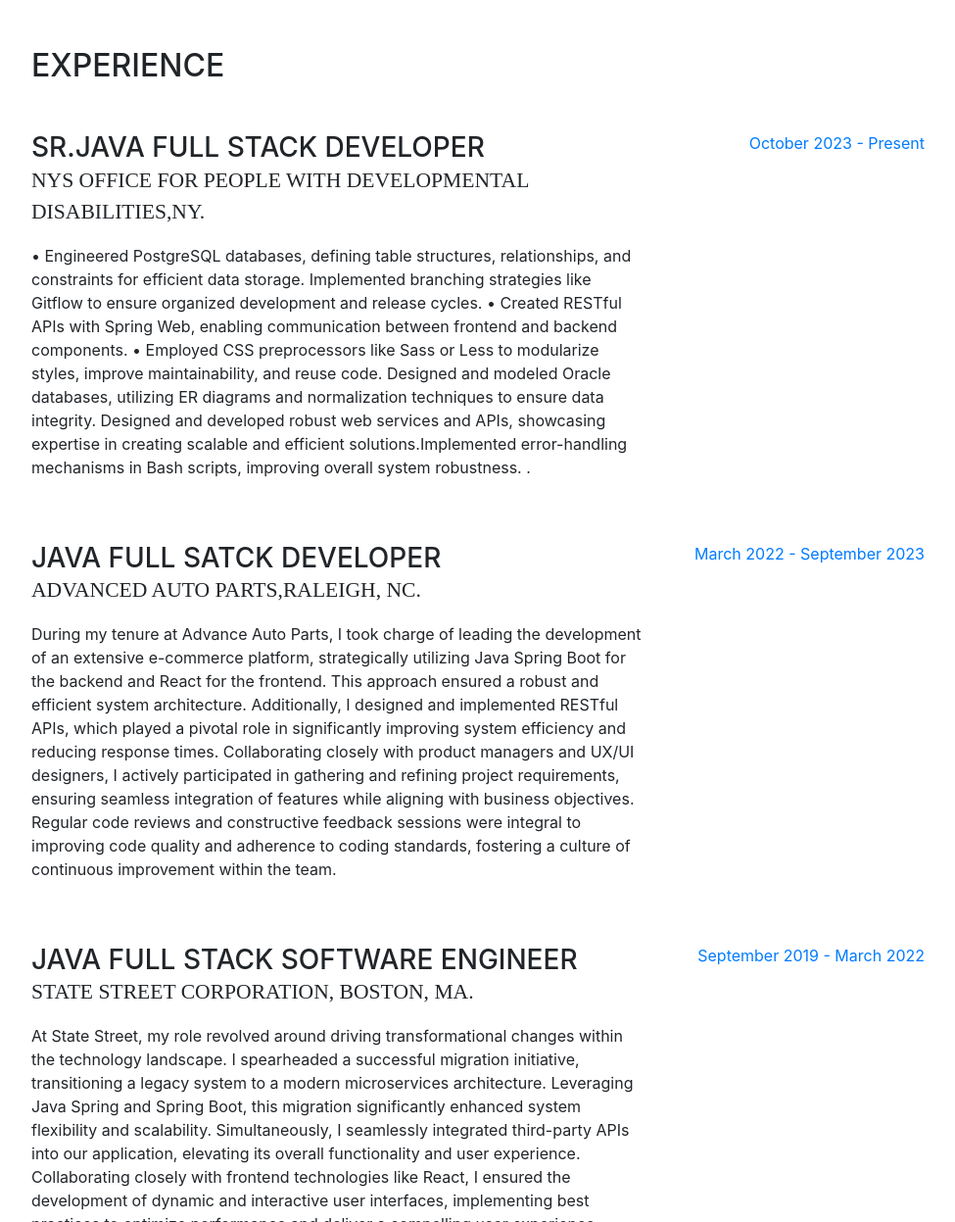
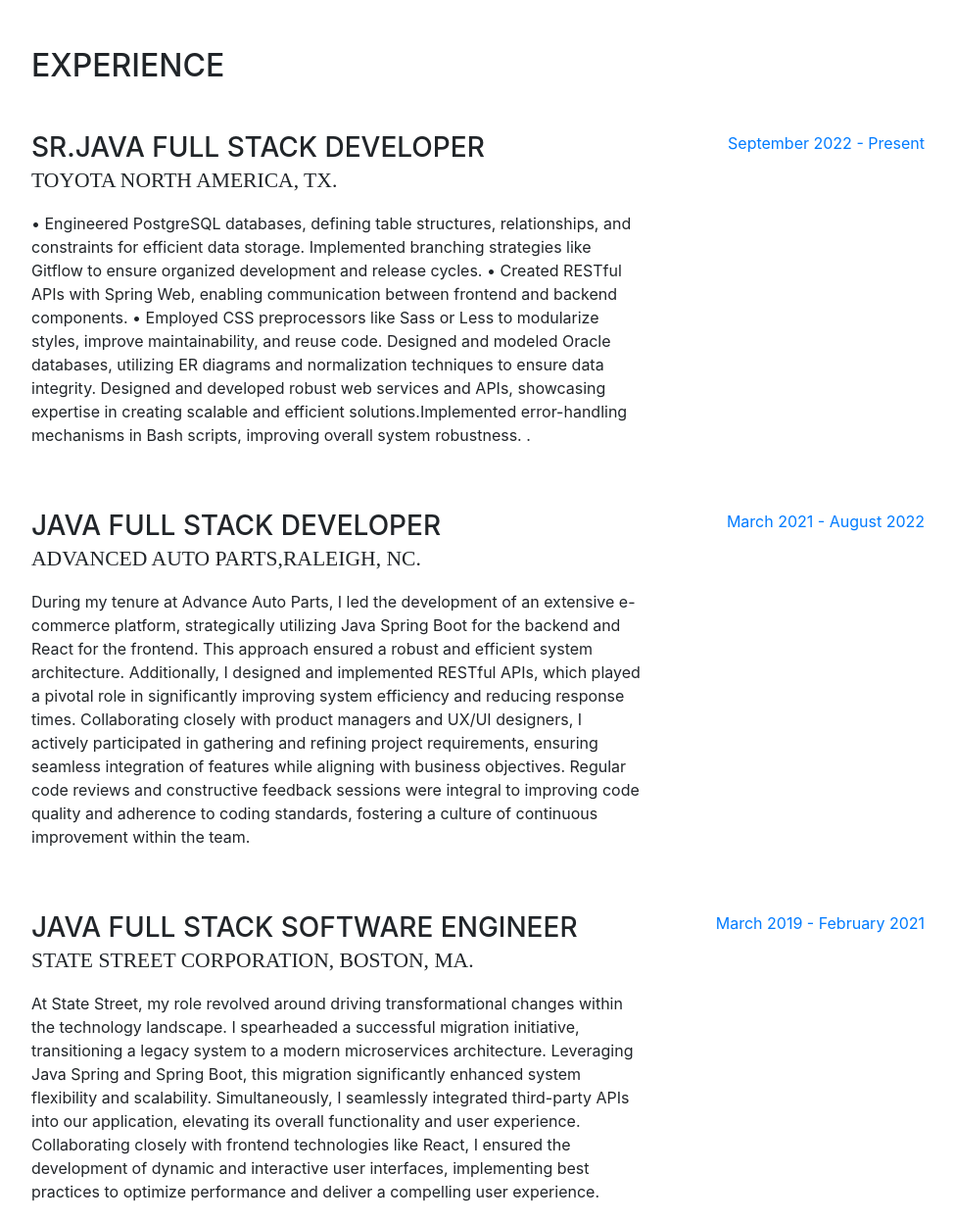
Before and after one commit to AdityaSaiVarma/aditya.github.io, a website with bundled scripts: page index.html in a window 1280 px wide. Shown: the part 800-2047 px from the top of the page at 98% size, without its empty margins (288-1263 px from the left). Built offline with nearby package versions, Linux system fonts and the light colour scheme; a web font is replaced by a local one.

Commit message:
Update index.html

```diff
--- a/index.html
+++ b/index.html
@@ -62,10 +62,10 @@
           <h1 class="mb-0">Saripalli
             <span class="text-primary">Aditya Sai Varma</span>
           </h1>
-          <div class="subheading mb-5">2666 verandahs ln · Arlington, TX 76006 · (562) 666-2137 ·
-            <a href="mailto:name@email.com">saisaripalli1@gmail.com</a>
+          <div class="subheading mb-5">2666 verandahs ln · Arlington, TX 76006 · (304) 508- 6295 ·
+            <a href="mailto:name@email.com">adityasaivarma20@gmail.com</a>
           </div>
-          <p class="mb-5">Java developer with full stack capabilities and a track record of creating creative backend solutions. I have worked on a variety of projects for the past five years, contributing to their success with my specializations in backend programming, Spring Boot, and Java. .</p>
+          <p class="mb-5">Java developer with full-stack capabilities and a track record of creating creative backend solutions. I have worked on a variety of projects for the past five years, contributing to their success with my specializations in backend programming, Spring Boot, and Java. .</p>
           <ul class="list-inline list-social-icons mb-0">
             <li class="list-inline-item">
               <a href="#">
@@ -109,7 +109,7 @@
           <div class="resume-item d-flex flex-column flex-md-row mb-5">
             <div class="resume-content mr-auto">
               <h3 class="mb-0">Sr.Java Full Stack Developer</h3>
-              <div class="subheading mb-3">NYS Office for People with Developmental Disabilities,NY. </div>
+              <div class="subheading mb-3">Toyota North America, TX. </div>
               <p>•	Engineered PostgreSQL databases, defining table structures, relationships, and constraints for efficient data storage. Implemented branching strategies like Gitflow to ensure organized development and release cycles.
                 •	Created RESTful APIs with Spring Web, enabling communication between frontend and backend components.
                 •	Employed CSS preprocessors like Sass or Less to modularize styles, improve maintainability, and reuse code. Designed and modeled Oracle databases, utilizing ER diagrams and normalization techniques to ensure data integrity.
@@ -117,18 +117,18 @@
                 .</p>
             </div>
             <div class="resume-date text-md-right">
-              <span class="text-primary">October 2023 - Present</span>
+              <span class="text-primary">September 2022 - Present</span>
             </div>
           </div>
 
           <div class="resume-item d-flex flex-column flex-md-row mb-5">
             <div class="resume-content mr-auto">
-              <h3 class="mb-0">Java Full Satck Developer </h3>
+              <h3 class="mb-0">Java Full Stack Developer </h3>
               <div class="subheading mb-3">Advanced Auto Parts,Raleigh, NC.</div>
-              <p>During my tenure at Advance Auto Parts, I took charge of leading the development of an extensive e-commerce platform, strategically utilizing Java Spring Boot for the backend and React for the frontend. This approach ensured a robust and efficient system architecture. Additionally, I designed and implemented RESTful APIs, which played a pivotal role in significantly improving system efficiency and reducing response times. Collaborating closely with product managers and UX/UI designers, I actively participated in gathering and refining project requirements, ensuring seamless integration of features while aligning with business objectives. Regular code reviews and constructive feedback sessions were integral to improving code quality and adherence to coding standards, fostering a culture of continuous improvement within the team.</p>
+              <p>During my tenure at Advance Auto Parts, I led the development of an extensive e-commerce platform, strategically utilizing Java Spring Boot for the backend and React for the frontend. This approach ensured a robust and efficient system architecture. Additionally, I designed and implemented RESTful APIs, which played a pivotal role in significantly improving system efficiency and reducing response times. Collaborating closely with product managers and UX/UI designers, I actively participated in gathering and refining project requirements, ensuring seamless integration of features while aligning with business objectives. Regular code reviews and constructive feedback sessions were integral to improving code quality and adherence to coding standards, fostering a culture of continuous improvement within the team.</p>
             </div>
             <div class="resume-date text-md-right">
-              <span class="text-primary">March 2022 - September 2023</span>
+              <span class="text-primary">March 2021 - August 2022</span>
             </div>
           </div>
 
@@ -140,7 +140,7 @@
               </p>
             </div>
             <div class="resume-date text-md-right">
-              <span class="text-primary">September 2019 - March 2022</span>
+              <span class="text-primary">March 2019 - February 2021</span>
             </div>
           </div>
 
@@ -152,7 +152,7 @@
               </p>
             </div>
             <div class="resume-date text-md-right">
-              <span class="text-primary">June 2017 - September 2019</span>
+              <span class="text-primary">January 2018 - February 2019</span>
             </div>
           </div>
 
```
